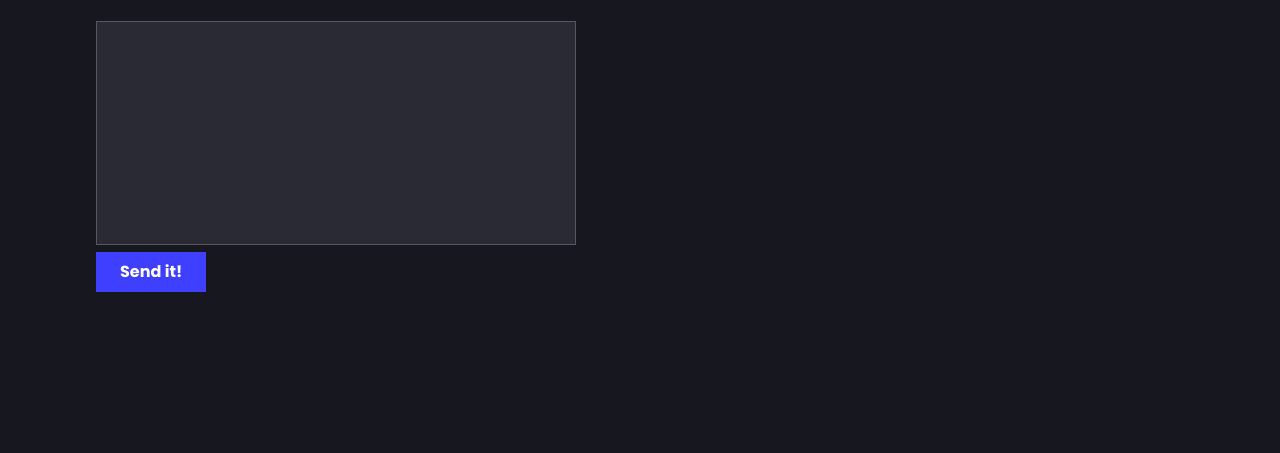
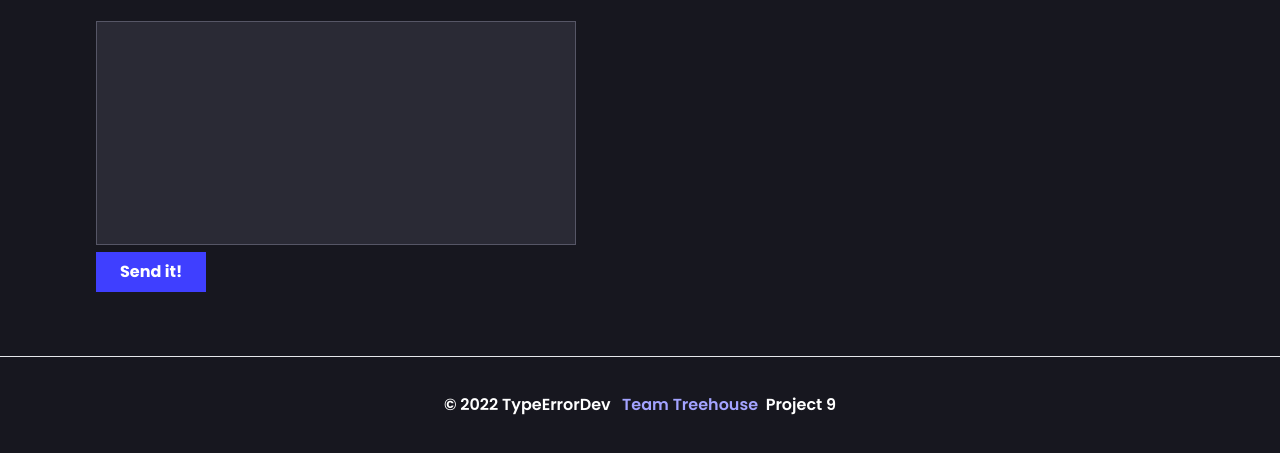
Before and after one commit to TypeErrorDev/TH-9-Professional-Portfolio, a website: page index.html in a window 1280 px wide. Shown: the part 3099-3552 px from the top of the page. Before the commit the page ends 3439 px from the top, so only its background shows below. Drawn offline with Linux system fonts and the light colour scheme.

Commit message:
ADD: footer section

```diff
--- a/index.html
+++ b/index.html
@@ -579,5 +579,18 @@
         </section>
       </div>
     </main>
+    <hr class="mt-16" />
+    <div class="container">
+      <footer
+        class="flex flex-col md:flex-row md:justify-center items-center mt-9"
+      >
+        &copy 2022 TypeErrorDev
+        <a href="https://teamtreehouse.com" class="text-selected-text-tw">
+          &nbsp&nbsp&nbspTeam Treehouse</a
+        >
+        &nbsp Project 9
+      </footer>
+    </div>
+    <script src="js/main.js"></script>
   </body>
 </html>
```
